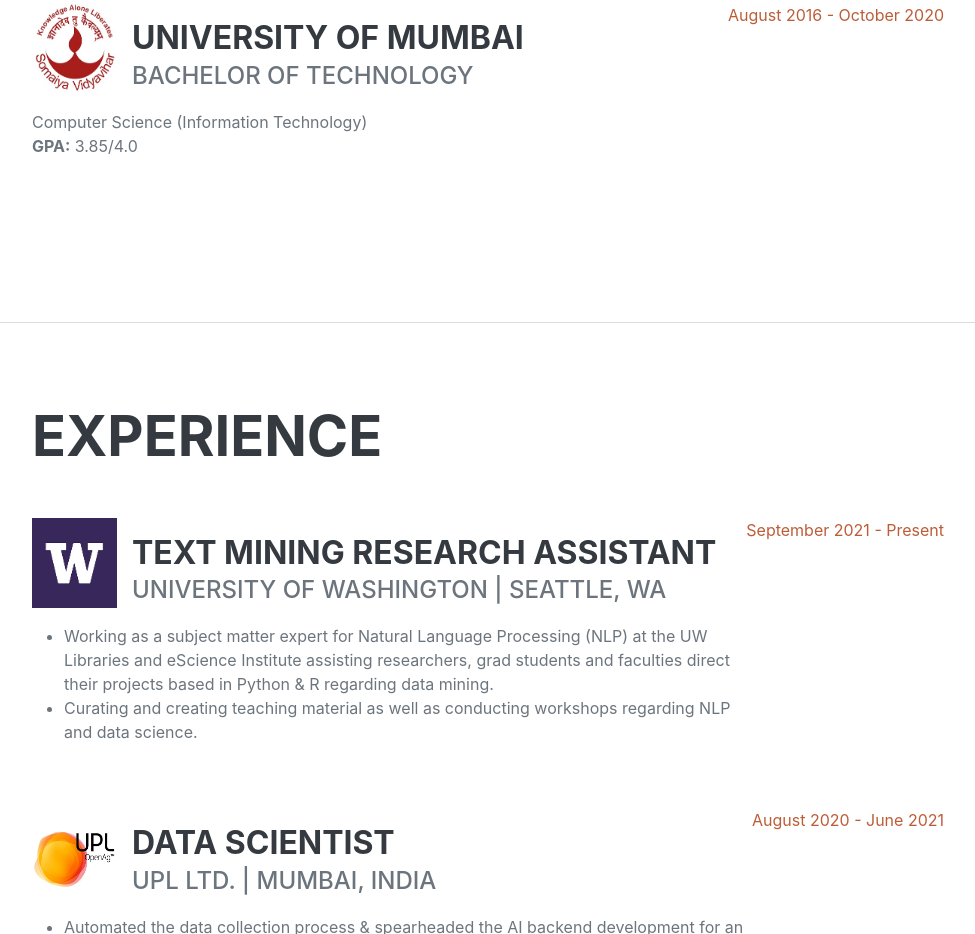
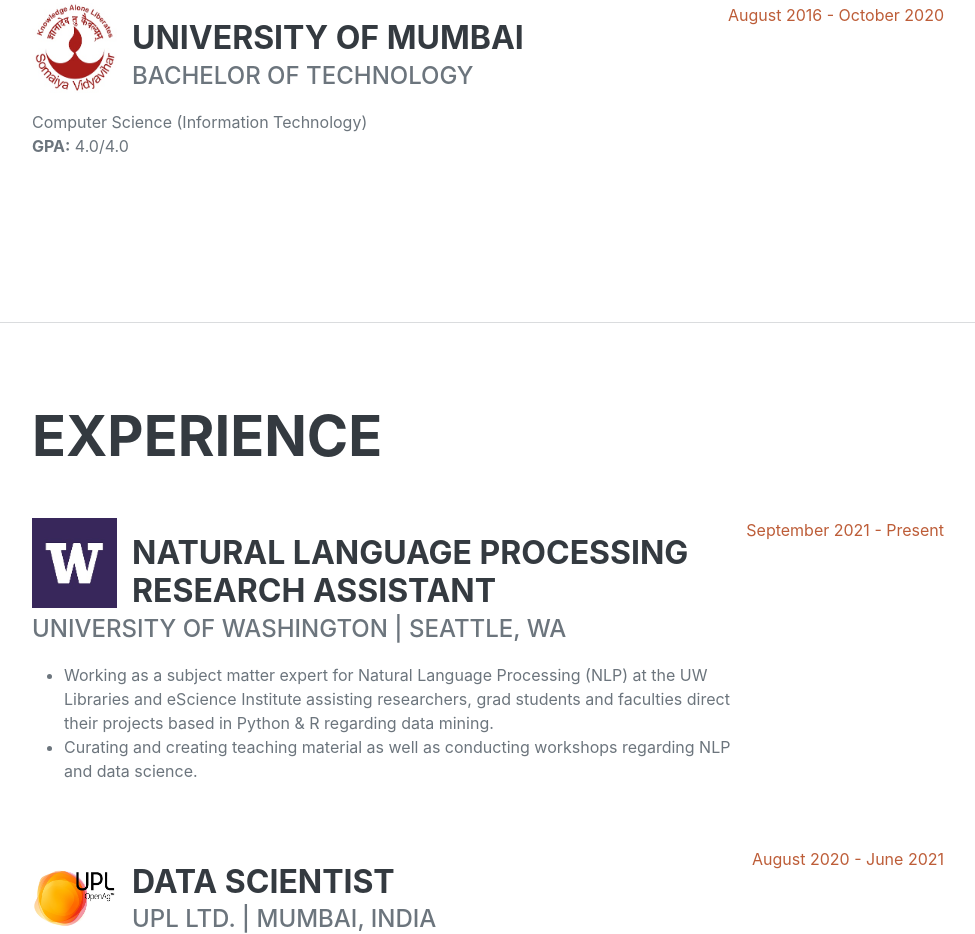
Before and after one commit to shachiii/shachi, a website: page index.html in a window 1280 px wide. Shown: the part 1346-2280 px from the top of the page, without its empty margins (288-1263 px from the left). Drawn offline with nearby package versions, Linux system fonts and the light colour scheme; a web font is replaced by a local one.

Commit message:
Add files via upload

```diff
--- a/index.html
+++ b/index.html
@@ -84,7 +84,7 @@
                             <h3 class="mb-0">University of Mumbai</h3>
                             <div class="subheading mb-3">Bachelor of Technology</div>
                             <div>Computer Science (Information Technology)</div>
-                            <p><strong>GPA:</strong> 3.85/4.0</p>
+                            <p><strong>GPA:</strong> 4.0/4.0</p>
                         </div>
                         <div class="flex-shrink-0"><span class="text-primary">August 2016 - October 2020</span></div>
                     </div>
@@ -98,7 +98,7 @@
                     <div class="d-flex flex-column flex-md-row justify-content-between mb-5">
                         <div class="flex-grow-1">
                             <p><img align="left" height="90" width="100" src="assets/img/uw.jpg" style="padding-right:15px"></p>
-                            <h3 class="mb-0">Text Mining Research Assistant</h3>
+                            <h3 class="mb-0">Natural Language Processing Research Assistant</h3>
                             <div class="subheading mb-3">University of Washington | Seattle, WA
                             </div>
                             <p>
```
